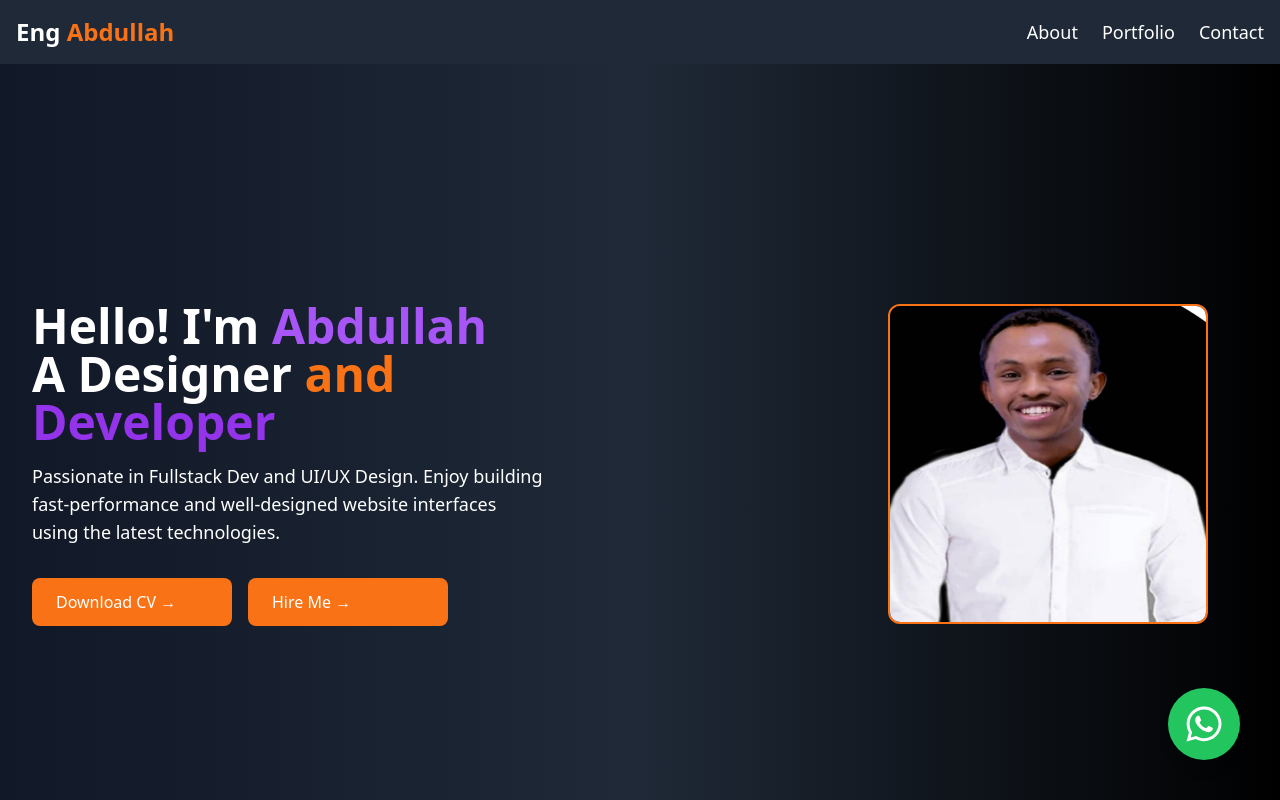
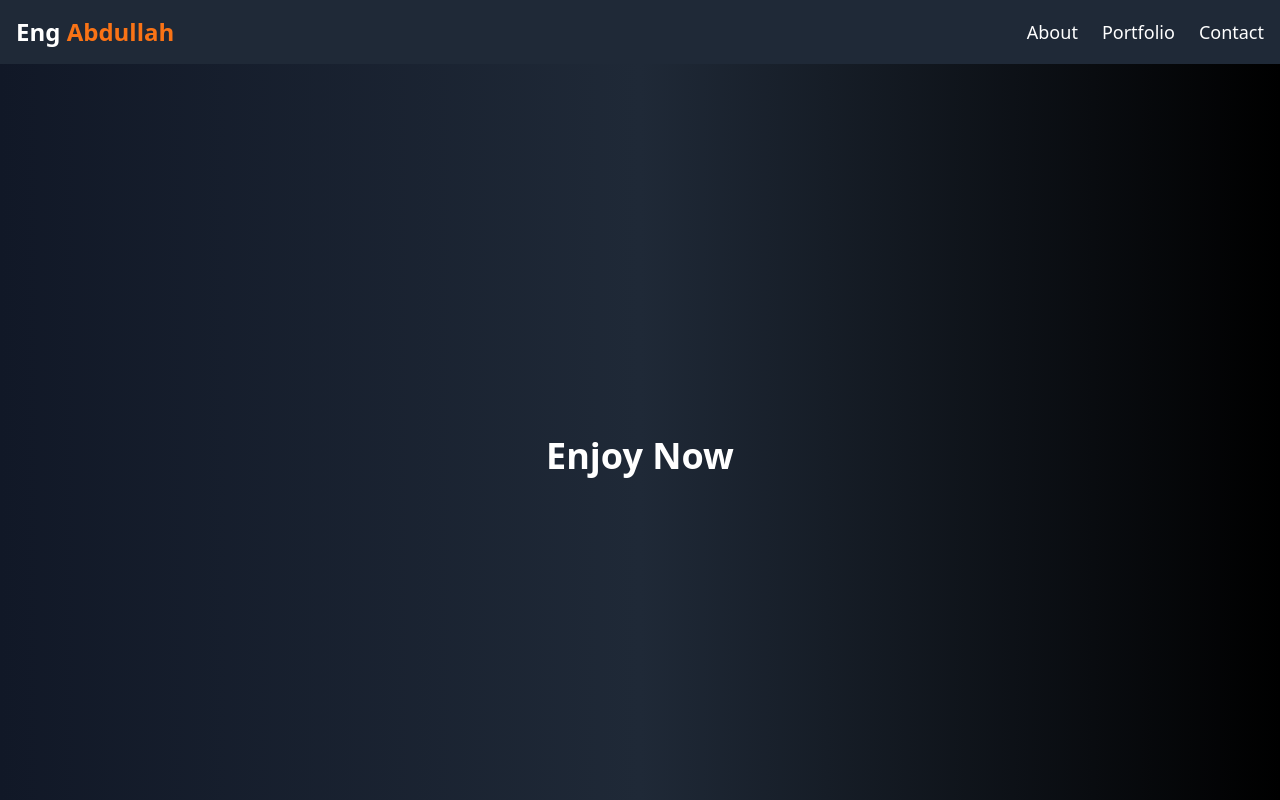
Before and after one commit to engabdullah-2024/PORTFOLIO, a React (Vite) app: page / in a window 1280 px wide. Shown: the top 800 px of the page. Built offline with nearby package versions, Linux system fonts and the light colour scheme.

Commit message:
Updated and Bug Fixes

```diff
--- a/package.json
+++ b/package.json
@@ -13,6 +13,7 @@
     "emailjs-com": "^3.2.0",
     "framer-motion": "^11.11.17",
     "react": "^18.3.1",
+    "react-countup": "^6.5.3",
     "react-dom": "^18.3.1",
     "react-icons": "^5.3.0",
     "react-router-dom": "^6.26.2"
--- a/src/pages/Portfolio.jsx
+++ b/src/pages/Portfolio.jsx
@@ -54,6 +54,8 @@
   const [countingDone, setCountingDone] = useState(false);
 
   const [isTextVisible, setIsTextVisible] = useState(false); // New state to control text visibility
+  const [showWelcome, setShowWelcome] = useState(true); // New state to control welcome section visibility
+  const [welcomeMessage, setWelcomeMessage] = useState("Welcome To My Portfolio"); // New state for welcome message
 
   useEffect(() => {
     if (!countingDone) {
@@ -78,6 +80,21 @@
       setCountingDone(true);
     }
   }, [skills, countingDone]);
+
+  useEffect(() => {
+    const messages = ["Welcome To My Portfolio", "1", "2", "3", "Enjoy Now"];
+    let index = 0;
+    const interval = setInterval(() => {
+      setWelcomeMessage(messages[index]);
+      index++;
+      if (index === messages.length) {
+        clearInterval(interval);
+        setTimeout(() => setShowWelcome(false), 1000); // Hide welcome section after 1 second
+      }
+    }, 1000); // Change message every 1 second
+
+    return () => clearInterval(interval);
+  }, []);
 
   const renderStars = (level) => {
     const maxStars = 5;
@@ -112,6 +129,15 @@
   return (
     <div>
       <Header />
+      {showWelcome ? (
+        <div className="min-h-screen flex items-center justify-center bg-gradient-to-r from-gray-900 via-gray-800 to-black text-white">
+          <div className="text-center">
+            <h1 className="text-4xl font-bold mb-4">{welcomeMessage}</h1>
+          </div>
+        </div>
+      ) : (
+        <div>
+          {/* Main content goes here */}
           <div className="min-h-screen flex items-center justify-center bg-gradient-to-r from-gray-900 via-gray-800 to-black text-white">
             <div className="relative w-full h-full flex flex-col lg:flex-row items-center justify-between px-8 py-10">
               {/* Left Section */}
@@ -236,7 +262,8 @@
           >
             <FaWhatsapp size={40} />
           </a>
-
+        </div>
+      )}
       <Footer />
     </div>
   );
```
Also changed, not shown: 1 other file (tests, documents, lock files or other folders). Lines whose indentation alone changed are shown as unchanged.
